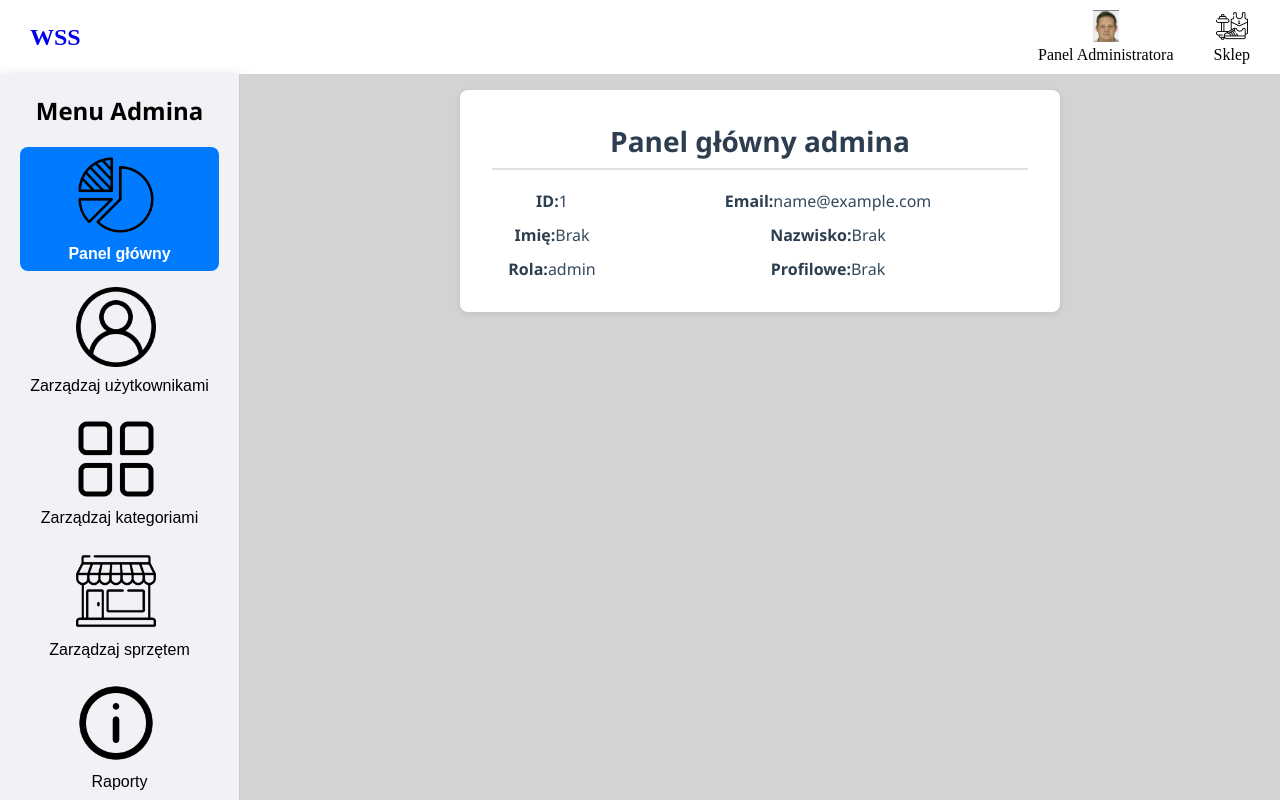
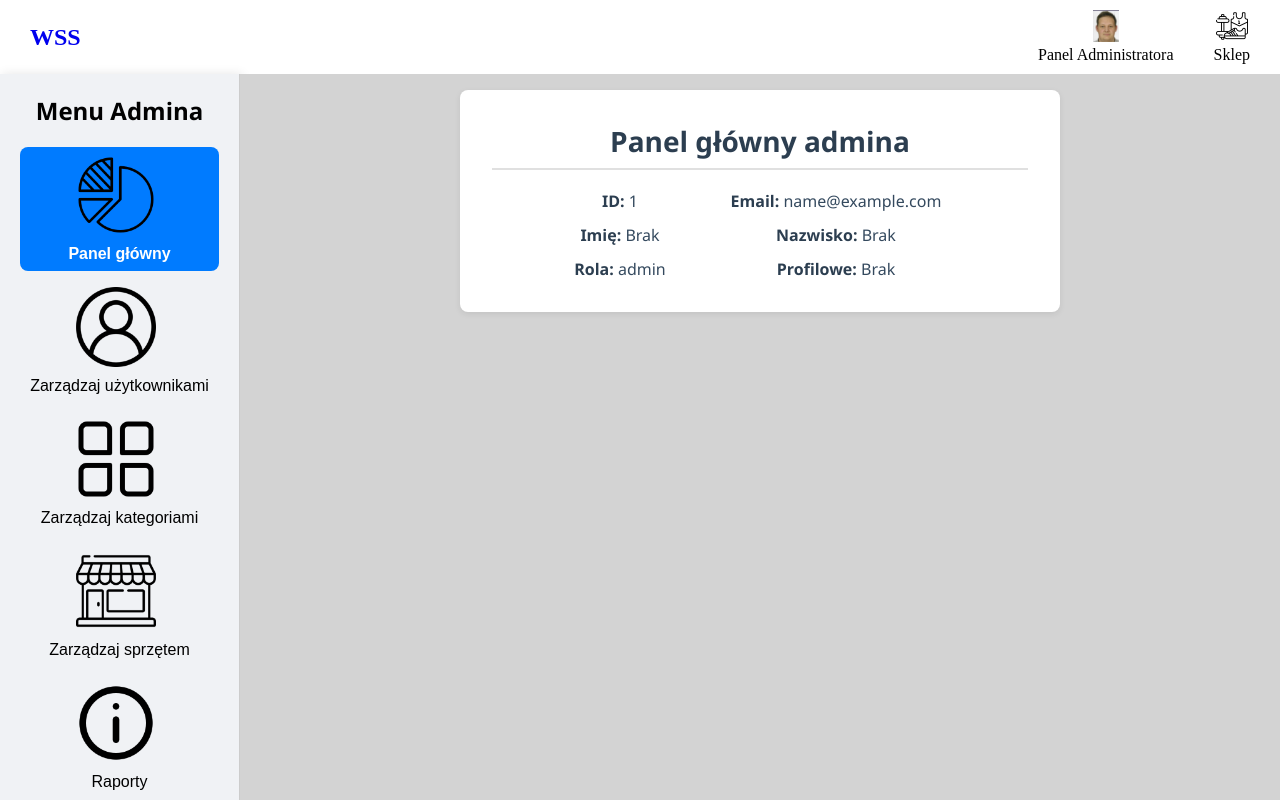
Before and after one commit to kacperoskyyy/ZSPP, a React (Create React App) app in the folder frontend/my-react-app/: page /admin-panel in a window 1280 px wide. Shown: the top 800 px of the page. Built offline with nearby package versions, Linux system fonts and the light colour scheme; no server answers; sample sign-in values are in the browser's storage.

Commit message:
admin panel wyglad commit

```diff
--- a/frontend/my-react-app/src/pages/AdminDashboard.css
+++ b/frontend/my-react-app/src/pages/AdminDashboard.css
@@ -73,12 +73,12 @@
   padding-bottom: 0.5rem;
 }
 
-.dashboard-home p {
+/* .dashboard-home p {
   font-size: 1rem;
   color: #34495e;
   line-height: 1.6;
   margin: 0.75rem 0;
-}
+} */
 
 .dashboard-home p strong {
   color: #2c3e50;
@@ -98,11 +98,14 @@
 /* Grid dla danych w dashboard-home */
 .dashboard-home .dashboard-info {
   display: grid;
-  grid-template-columns: 120px 1fr; /* kolumna etykiet stała, druga elastyczna */
+  grid-template-columns: 120px 1fr;
   row-gap: 0.75rem;
-  column-gap: 1rem;
+  column-gap: 2rem;
   align-items: center;
-  margin-top: 1rem;
+  margin: 1rem 0 0 0;
+  padding: 0;
+  max-width: 400px;
+  margin: 1rem auto 0;
 }
 
 .dashboard-home .info-label {
@@ -113,6 +116,7 @@
 
 .dashboard-home .info-value {
   color: #34495e;
+  text-align: left;
 }
 
 /* Profil image wyrównany do lewej w swojej komórce */
@@ -124,3 +128,7 @@
   box-shadow: 0 1px 4px rgba(0, 0, 0, 0.15);
   display: block;
 }
+.dashboard-home .info-row {
+  width: 100%;
+  box-sizing: border-box;
+}
```
Also changed, not shown: frontend/my-react-app/src/pages/AdminDashboard.js (+6 -6 lines).
